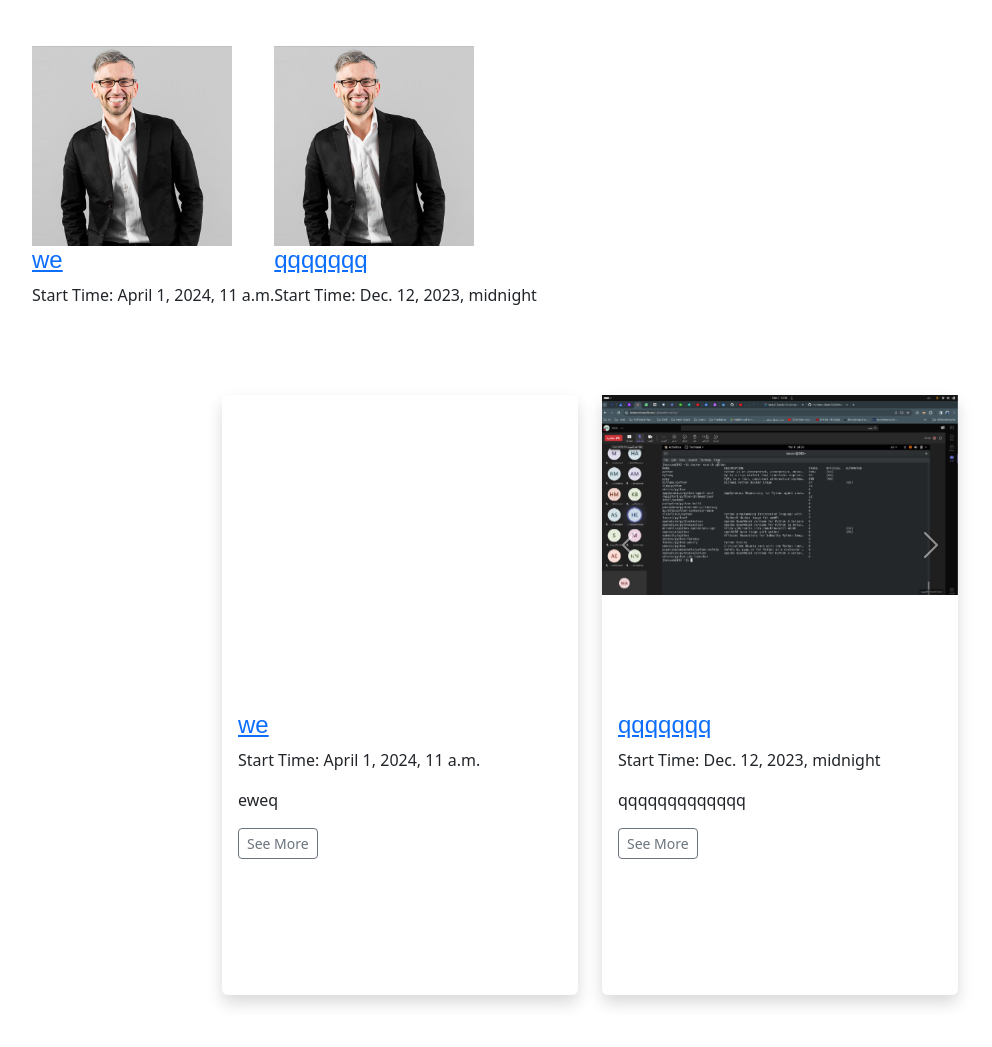
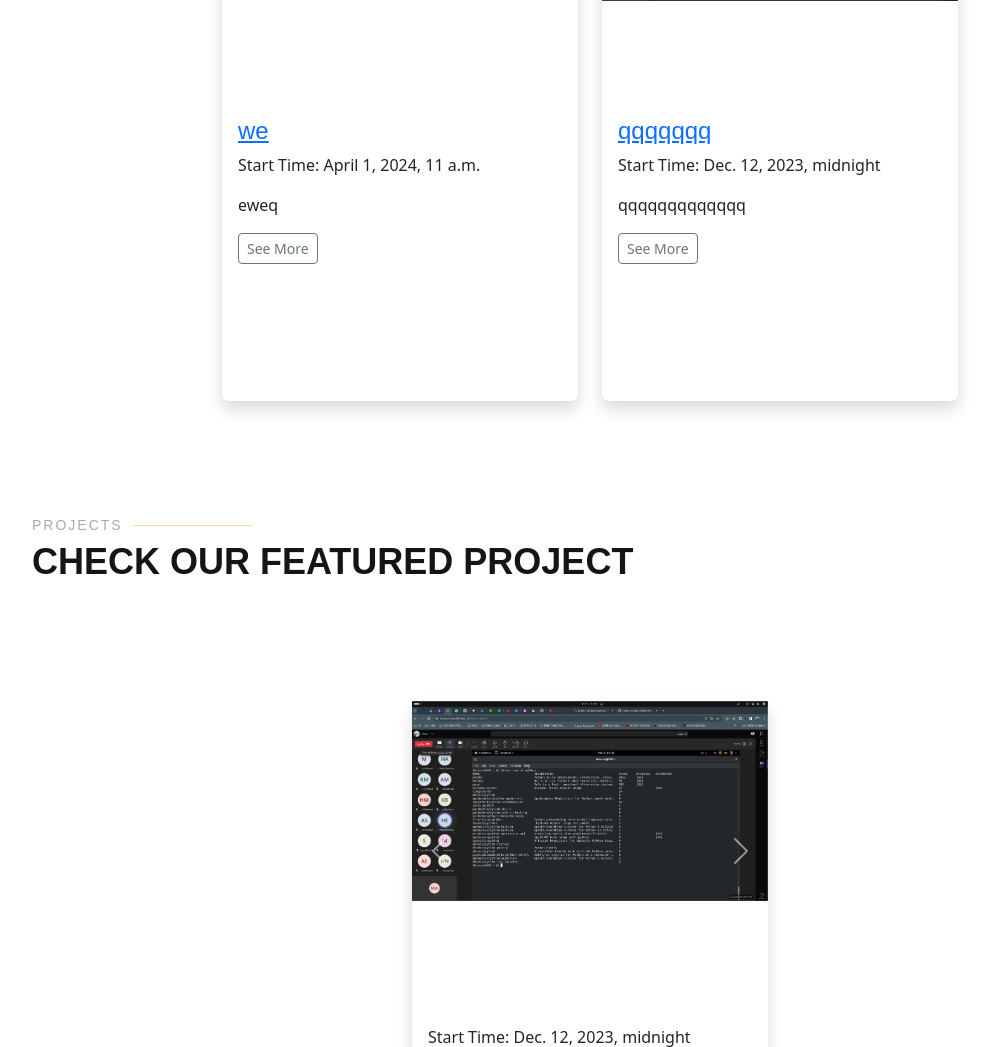
Before and after one commit to mahmoudamr5896/Project_Django, a Django app: page / in a window 1280 px wide. Shown: the part 1433-2480 px from the top of the page, without its empty margins (50-1042 px from the left). Run offline with Django 5.2, Linux system fonts and the light colour scheme; data comes from the database, SQL or seed files in the repository; both versions use the stored data as it was after the commit; parts of the project's set-up code (start-up, migrations or seed data) failed here and were passed over; some libraries are stand-ins or nearby versions.

Commit message:
Merge remote-tracking branch 'origin/nardeen' into ahmedreda

```diff
--- a/myapp/templates/myapp/create_project.html
+++ b/myapp/templates/myapp/create_project.html
@@ -1,11 +1,5 @@
-
-
-
 {% load static %}
-
-
 {% include 'header.html'%}
-
 <!DOCTYPE html>
 <html lang="en">
 <head>
--- a/myapp/templates/myapp/home.html
+++ b/myapp/templates/myapp/home.html
@@ -20,21 +20,6 @@
    </div>
 
    <div class="row gy-4 mt-5 justify-content-center" data-aos="zoom-in" data-aos-delay="250">
-
-    <h2>Highest Rated Projects</h2>
-        {% for project in highest_rated_projects %}
-        <div class="col-xl-2 col-md-4">
-          <div class="icon-box">
-          <img src="../../../static/img/team-1.jpg" style="height: 100px;">
-            <h3><a href="">{{ project.title }}<br>
-              Rating: {{ project.rating }}<br>
-            </a></h3>
-            <a href="{% url 'project-detail' project.id %}" class="btn btn-sm btn-outline-success">See More</a>
-
-          </div>
-      </div>
-        {% endfor %}
-
     <h2 class="text-center">Highest Rated Projects</h2>
     {% for project in highest_rated_projects %}
     <div class="col-xl-4 col-md-6 " style="width: 100;">
@@ -78,18 +63,6 @@
       <div class="section-title">
         <h2>Projects</h2>
         <p>Check our Latest</p>
-
-      </div><div class="row"></div>
-      {% for project in latest_projects %}
-        <div class="col-lg-4 col-md-6 d-flex align-items-stretch" data-aos="zoom-in" data-aos-delay="100" style="width: auto;">
-          <div class="icon-box">
-            <img src="../../../static/img/team-1.jpg" style="height: 200px;">
-            <div class="icon"><i class="bx bxl-dribbble"></i></div>
-            <h4><a href="">{{ project.title }} </a></h4>
-            <p>Start Time: {{ project.start_time }}</p>
-          </div>
-         {% endfor %} </div>
-
       </div>
       <div class="row gy-4 mt-5 justify-content-center" data-aos="zoom-in" data-aos-delay="100">
         {% for project in latest_projects %}
--- a/myapp/templates/myapp/ourTeam.html
+++ b/myapp/templates/myapp/ourTeam.html
@@ -15,7 +15,7 @@
         <div class="col-lg-3 col-md-6 d-flex align-items-stretch">
           <div class="member" data-aos="fade-up" data-aos-delay="100">
             <div class="member-img">
-              <img src="../../../static/img/mahmoud.jpeg"  class="img-fluid" alt="">
+              <img src="../../../static/img/team-1.jpg"  class="img-fluid" alt="">
               <div class="social">
                 <a href=""><i class="bi bi-twitter"></i></a>
                 <a href=""><i class="bi bi-facebook"></i></a>
--- a/templates/base.html
+++ b/templates/base.html
@@ -26,10 +26,11 @@
               {% if request.user.is_authenticated %}
               <li><a class="nav-link scrollto " href="{%url 'create'%}">Start Project</a></li>
               <li><a class="nav-link scrollto" href="{%url 'list'%}">Show Projects</a></li>
+
               {% else %}
               <li><a class="nav-link scrollto" href="{%url 'login'%}">Log In</a></li>
+
               {% endif %}
-
               <i class="bi bi-list mobile-nav-toggle"></i>
             <form class="d-flex m-3" method="get" action="{% url 'search-result' %}">
               {% csrf_token %}
--- a/templates/header.html
+++ b/templates/header.html
@@ -18,8 +18,6 @@
           <nav id="navbar" class="navbar  d-flex justify-content-center navbar-expand-lg text-center bg-dark " >
             <ul style="margin-top: 20px; margin-bottom: 20px;">
               <li><a class="nav-link scrollto active" href="{%url 'index'%}">Home</a></li>
-
-
               {% if request.user.is_authenticated %}
               <li><a class="nav-link scrollto " href="{%url 'create'%}">Start Project</a></li>
               <li><a class="nav-link scrollto" href="{%url 'list'%}">Show Projects</a></li>
```
Also changed, not shown: db.sqlite3, media/images/Screenshot_from_2024-03-08_12-24-56.png (added), media/images/Screenshot_from_2024-03-08_12-38-55.png (added), media/images/Screenshot_from_2024-03-08_12-38-55_m8UyZeI.png (added).
